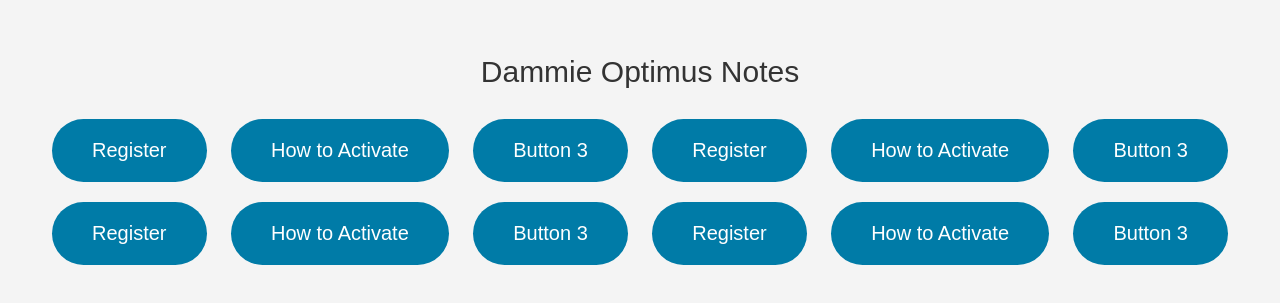
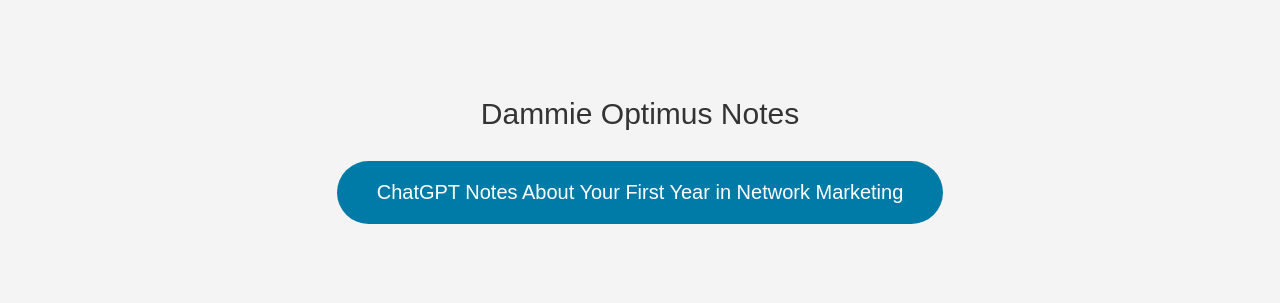
Before and after one commit to DammieOptimus/notes, a plain HTML site: page index.html in a window 1280 px wide. Shown: the part 235-538 px from the top of the page. Drawn offline with Linux system fonts and the light colour scheme.

Commit message:
Update index.html

```diff
--- a/index.html
+++ b/index.html
@@ -72,19 +72,7 @@
 
     <div class="container">
         <div class="heading">Dammie Optimus Notes</div>
-        <a href="https://bit.ly/tgrstart" class="button" target="_blank">Register</a>
-        <a href="https://bit.ly/tgractivatevideo" class="button" target="_blank">How to Activate</a>
-        <a href="https://www.example3.com" class="button" target="_blank">Button 3</a>
-        <a href="https://bit.ly/tgrstart" class="button" target="_blank">Register</a>
-        <a href="https://bit.ly/tgractivatevideo" class="button" target="_blank">How to Activate</a>
-        <a href="https://www.example3.com" class="button" target="_blank">Button 3</a>
-        <a href="https://bit.ly/tgrstart" class="button" target="_blank">Register</a>
-        <a href="https://bit.ly/tgractivatevideo" class="button" target="_blank">How to Activate</a>
-        <a href="https://www.example3.com" class="button" target="_blank">Button 3</a>
-        <a href="https://bit.ly/tgrstart" class="button" target="_blank">Register</a>
-        <a href="https://bit.ly/tgractivatevideo" class="button" target="_blank">How to Activate</a>
-        <a href="https://www.example3.com" class="button" target="_blank">Button 3</a>
-
+        <a href="./networkmarketingfirstyearchatgptnotes.md" class="button" target="_blank">ChatGPT Notes About Your First Year in Network Marketing</a>
     </div>
 
     <script>
```
